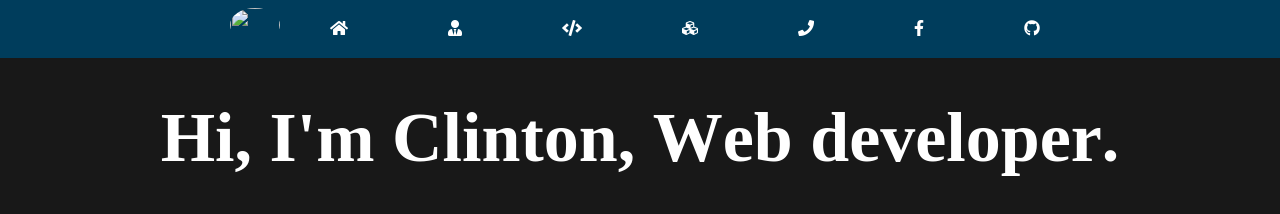
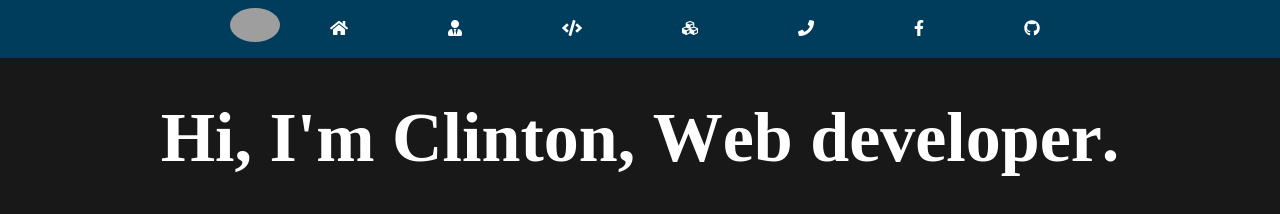
Before and after one commit to VienLucas/git-clinton, a website: page index.html in a window 1280 px wide. Drawn offline with Linux system fonts and the light colour scheme; the site is published under a folder, as on GitHub Pages, so addresses that start at the root find nothing.

Commit message:
Updated image

```diff
--- a/index.html
+++ b/index.html
@@ -15,7 +15,7 @@
     <header>
         <nav>
             <ul>
-                <a href="index.html" class="icon"><img src="/css/clinton.JPG" alt=""></a>
+                <a href="index.html" class="icon"><img src="css/clinton.JPG" alt=""></a>
                 <li><a href="index.html"  class="fas fa-home"></a></li>
                 <li><a href="about.html" class="fas fa-user-tie"></a></li>
                 <li><a href="skills.html" class="fas fa-code"></a></li>
```
Also changed, not shown: about.html (+1 -1 lines), contact.html (+1 -1 lines), project.html (+1 -1 lines), skills.html (+1 -1 lines).
